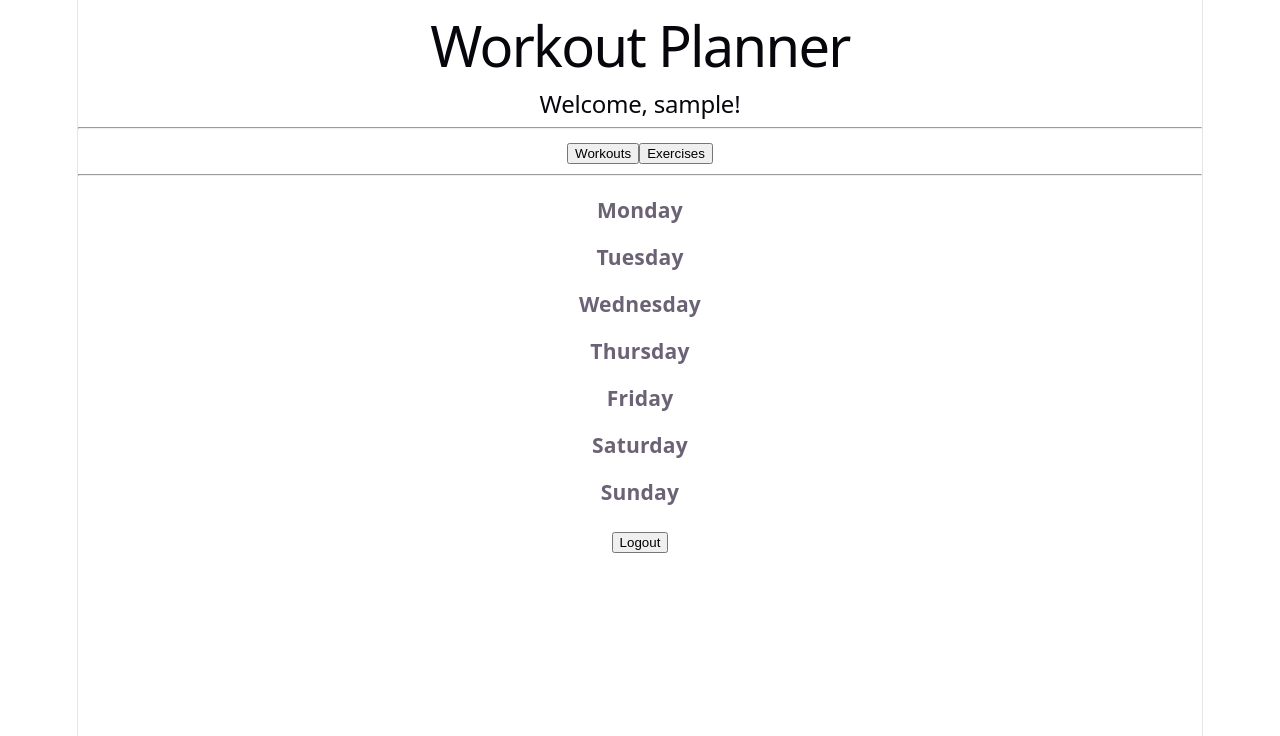
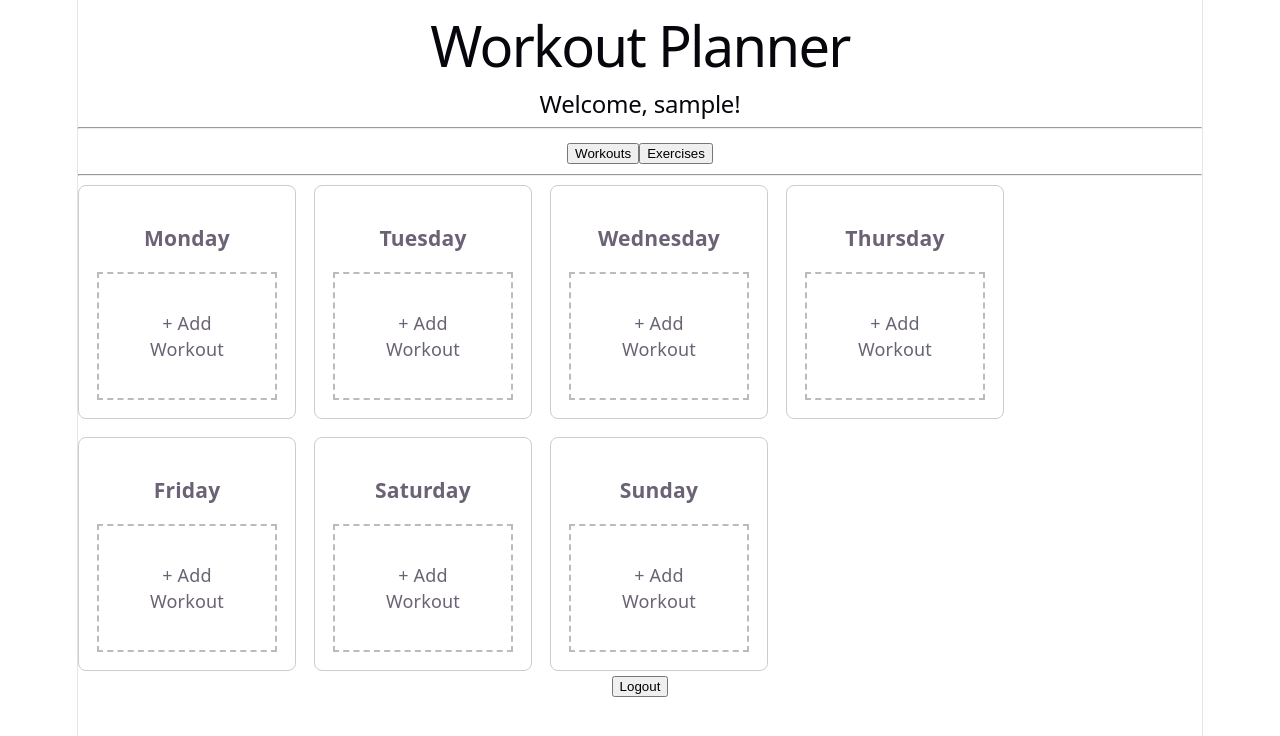
Before and after one commit to delfib/workout-planner, a React (Vite) app in the folder frontend/: page / in a window 1280 px wide. Shown: the top 736 px of the page. Built offline with nearby package versions, Linux system fonts and the light colour scheme; no server answers; sample sign-in values are in the browser's storage.

Commit message:
create workout board layout

```diff
--- /dev/null
+++ b/frontend/src/components/WorkoutView.module.css
@@ -0,0 +1,5 @@
+.workoutView {
+    display: flex;
+    flex-wrap: wrap;
+    gap: 1rem;
+}
--- a/frontend/src/components/WorkoutView.tsx
+++ b/frontend/src/components/WorkoutView.tsx
@@ -1,12 +1,13 @@
+import styles from "./WorkoutView.module.css";
 import { useEffect, useState } from "react";
 import { getWorkoutDays } from "../services/workoutDayService";
 import { WEEK_DAYS } from "../constants/weekDays";
 import type { WorkoutDay } from "../types/workoutDay";
+import WorkoutDayCard from "./workouts/WorkoutDayCard";
 
 function WorkoutView() {
     const [workoutDays, setWorkoutDays] = useState<WorkoutDay[]>([]);
 
-    useEffect(() => {
     async function loadWorkoutDays() {
         try {
             const data = await getWorkoutDays();
@@ -15,27 +16,27 @@ function WorkoutView() {
             console.error(error);
         }
     }
+
+    useEffect(() => {
         loadWorkoutDays();
     }, []);
 
     return (
-        <>
+        <div className={styles.workoutView}>
             {WEEK_DAYS.map((weekDay) => {
                 const workoutDay = workoutDays.find(
                     (day) => day.day_of_week === weekDay
                 );
 
                 return (
-                    <div key={weekDay}>
-                        <h3>{weekDay}</h3>
-
-                        {workoutDay && (
-                            <p>{workoutDay.workout.name}</p>
-                        )}
-                    </div>
+                    <WorkoutDayCard
+                        key={weekDay}
+                        weekDay={weekDay}
+                        workoutDay={workoutDay}
+                    />
                 );
             })}
-        </>
+        </div>
     );
 }
 
--- /dev/null
+++ b/frontend/src/components/workouts/WorkoutDayCard.module.css
@@ -0,0 +1,22 @@
+.dayCard {
+    border: 1px solid #ccc;
+    border-radius: 8px;
+    padding: 1rem;
+    width: 180px;
+    min-height: 160px;
+}
+
+.placeholder {
+    margin-top: 1rem;
+    border: 2px dashed #bbb;
+    padding: 2rem;
+    text-align: center;
+    cursor: pointer;
+}
+
+.workoutCard {
+    margin-top: 1rem;
+    border: 1px solid #ddd;
+    padding: 1rem;
+    cursor: pointer;
+}
--- /dev/null
+++ b/frontend/src/components/workouts/WorkoutDayCard.tsx
@@ -0,0 +1,26 @@
+import styles from "./WorkoutDayCard.module.css";
+import type { WorkoutDay } from "../../types/workoutDay";
+
+interface Props {
+    weekDay: string;
+    workoutDay?: WorkoutDay;
+}
+
+function WorkoutDayCard({ weekDay, workoutDay }: Props) {
+    return (
+        <div className={styles.dayCard}>
+            <h3>{weekDay}</h3>
+            {workoutDay ? (
+                <div className={styles.workoutCard}>
+                    <p>{workoutDay.workout.name}</p>
+                </div>
+            ) : (
+                <div className={styles.placeholder}>
+                    <p>+ Add Workout</p>
+                </div>
+            )}
+        </div>
+    );
+}
+
+export default WorkoutDayCard;
```
Lines whose indentation alone changed are shown as unchanged.
